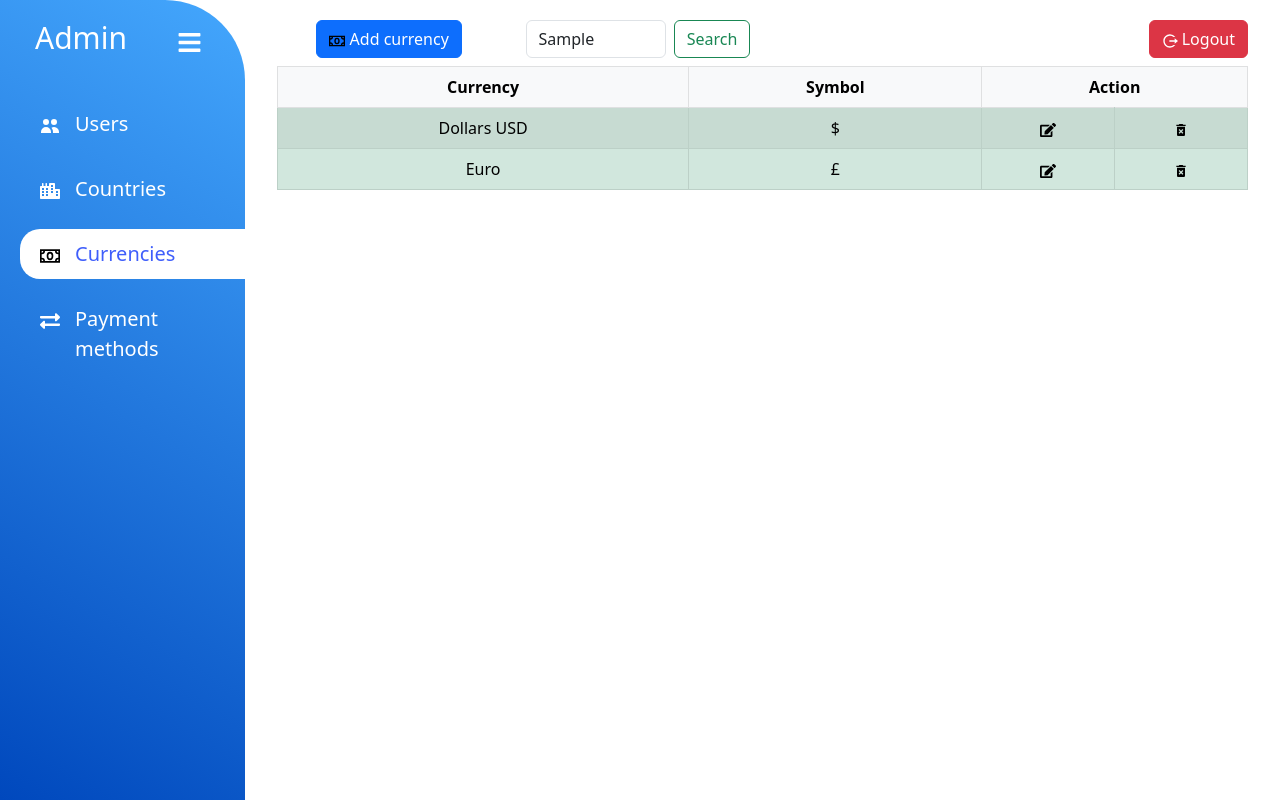
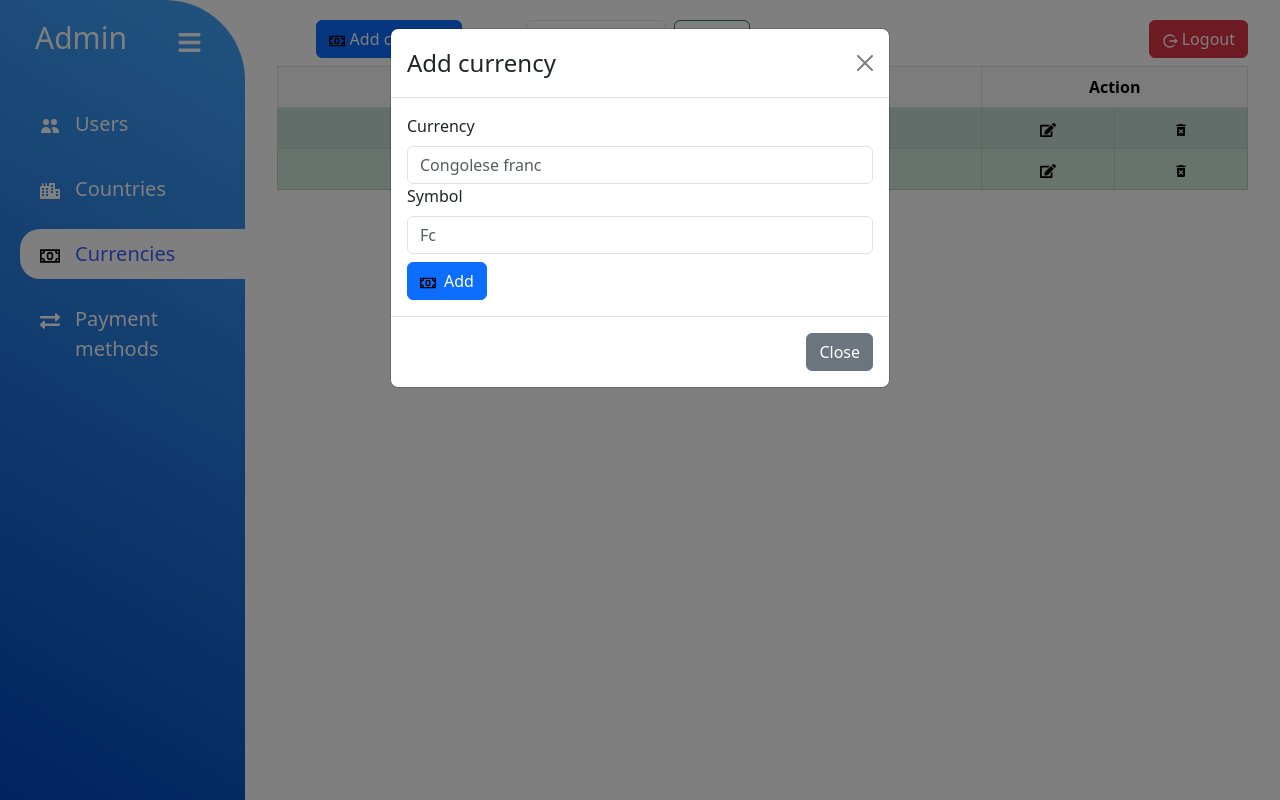
Before and after one commit to bauer318/pri-trans-client, a React (Create React App) app: page /currencies in a window 1280 px wide. Both pictures are taken after typing "Sample" into the empty fields and a click on the button "Add currency". Built offline with nearby package versions, Linux system fonts and the light colour scheme.

Commit message:
added add currency and payment method's modals

```diff
--- a/src/components/CurrencyHeader.jsx
+++ b/src/components/CurrencyHeader.jsx
@@ -1,14 +1,20 @@
-import React from 'react';
+import React, {useState} from 'react';
 import {FaCity} from "react-icons/fa";
 import LogoutBtn from "./LogoutBtn";
 import {GrCurrency} from "react-icons/gr";
+import AddPaymentMethodModal from "../modals/AddPaymentMethodModal";
+import AddCurrencyModal from "../modals/AddCurrencyModal";
 
 const CurrencyHeader = () => {
+    const [showModal, setShowModal] = useState(false);
+    const handleModal = ()=>{
+        setShowModal(!showModal);
+    }
     return (
         <div>
             <div className={"row"}>
                 <div className={"col-lg-3 d-flex justify-content-center"}>
-                    <button className={"btn btn-primary"}>
+                    <button className={"btn btn-primary"} onClick={handleModal}>
                         <span><i><GrCurrency/></i></span> Add currency
                     </button>
                 </div>
@@ -26,6 +32,7 @@ const CurrencyHeader = () => {
                     <LogoutBtn/>
                 </div>
             </div>
+            <AddCurrencyModal handleModal={handleModal} showModal={showModal}/>
         </div>
     );
 };
--- a/src/components/PaymentMethodHeader.jsx
+++ b/src/components/PaymentMethodHeader.jsx
@@ -1,13 +1,19 @@
-import React from 'react';
+import React, {useState} from 'react';
 import LogoutBtn from "./LogoutBtn";
 import {FaExchangeAlt} from "react-icons/fa";
+import AddCurrencyModal from "../modals/AddCurrencyModal";
+import AddPaymentMethodModal from "../modals/AddPaymentMethodModal";
 
 const PaymentMethodHeader = () => {
+    const [showModal, setShowModal] = useState(false);
+    const handleModal = ()=>{
+        setShowModal(!showModal);
+    }
     return (
         <div>
             <div className={"row"}>
                 <div className={"col-lg-3 d-flex justify-content-center"}>
-                    <button className={"btn btn-primary"}>
+                    <button className={"btn btn-primary"} onClick={handleModal}>
                         <span><i><FaExchangeAlt/></i></span> Add payment method
                     </button>
                 </div>
@@ -25,6 +31,7 @@ const PaymentMethodHeader = () => {
                     <LogoutBtn/>
                 </div>
             </div>
+            <AddPaymentMethodModal handleModal={handleModal} showModal={showModal}/>
         </div>
     );
 };
--- /dev/null
+++ b/src/modals/AddCurrencyModal.jsx
@@ -0,0 +1,59 @@
+import React, {useState} from 'react';
+import {Form, Modal} from "react-bootstrap";
+import {ImUserPlus} from "react-icons/im";
+import {GrCurrency} from "react-icons/gr";
+
+const AddCurrencyModal = ({showModal , handleModal}) => {
+    const [formData, setFormData] = useState({});
+    const handleSubmit = (event) => {
+        event.preventDefault();
+        // Here you can add your code to post the form data to your backend
+        console.log(formData);
+        handleModal();
+    };
+    const handleChange = (event) => {
+        const {name, value} = event.target;
+        setFormData({...formData, [name]: value});
+    };
+    return (
+        <Modal show={showModal} onHide={handleModal}>
+            <Modal.Header closeButton>
+                <Modal.Title>Add currency</Modal.Title>
+            </Modal.Header>
+            <Modal.Body>
+                <Form onSubmit={handleSubmit}>
+                    <Form.Group controlId="formBasicCurrency">
+                        <Form.Label>Currency</Form.Label>
+                        <Form.Control
+                            type="text"
+                            placeholder="Congolese franc"
+                            name="currency"
+                            required={true}
+                            onChange={handleChange}
+                        />
+                    </Form.Group>
+
+                    <Form.Group controlId="formBasicSymbol">
+                        <Form.Label>Symbol</Form.Label>
+                        <Form.Control
+                            type="text"
+                            placeholder="Fc"
+                            name="symbol"
+                            required={true}
+                            onChange={handleChange}
+                        />
+                    </Form.Group>
+                    <div className={"mt-2"}>
+                        <button className={"btn btn-primary"} type={"submit"}><span className={"me-2"}><i><GrCurrency/></i></span>Add
+                        </button>
+                    </div>
+                </Form>
+            </Modal.Body>
+            <Modal.Footer>
+                <button className={"btn btn-secondary"} onClick={handleModal}>Close</button>
+            </Modal.Footer>
+        </Modal>
+    );
+};
+
+export default AddCurrencyModal;
--- /dev/null
+++ b/src/modals/AddPaymentMethodModal.jsx
@@ -0,0 +1,47 @@
+import React, {useState} from 'react';
+import {Form, Modal} from "react-bootstrap";
+import {FaExchangeAlt} from "react-icons/fa";
+
+const AddPaymentMethodModal = ({showModal, handleModal}) => {
+    const [formData, setFormData] = useState({});
+    const handleSubmit = (event) => {
+        event.preventDefault();
+        // Here you can add your code to post the form data to your backend
+        console.log(formData);
+        handleModal();
+    };
+    const handleChange = (event) => {
+        const {name, value} = event.target;
+        setFormData({...formData, [name]: value});
+    };
+    return (
+        <Modal show={showModal} onHide={handleModal}>
+            <Modal.Header closeButton>
+                <Modal.Title>Add payment method</Modal.Title>
+            </Modal.Header>
+            <Modal.Body>
+                <Form onSubmit={handleSubmit}>
+                    <Form.Group controlId="formBasicMethod">
+                        <Form.Label>Payment method</Form.Label>
+                        <Form.Control
+                            type="text"
+                            placeholder="Airtel money"
+                            name="paymentMethod"
+                            required={true}
+                            onChange={handleChange}
+                        />
+                    </Form.Group>
+                    <div className={"mt-2"}>
+                        <button className={"btn btn-primary"} type={"submit"}><span className={"me-2"}><i><FaExchangeAlt/></i></span>Add
+                        </button>
+                    </div>
+                </Form>
+            </Modal.Body>
+            <Modal.Footer>
+                <button className={"btn btn-secondary"} onClick={handleModal}>Close</button>
+            </Modal.Footer>
+        </Modal>
+    );
+};
+
+export default AddPaymentMethodModal;
```
